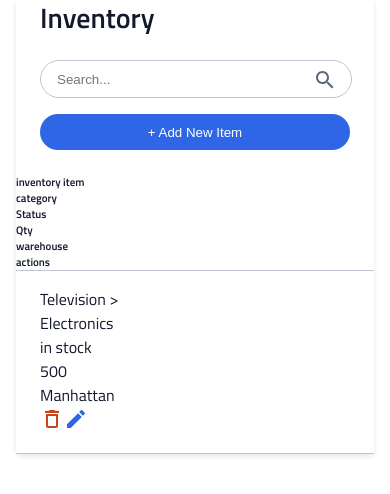
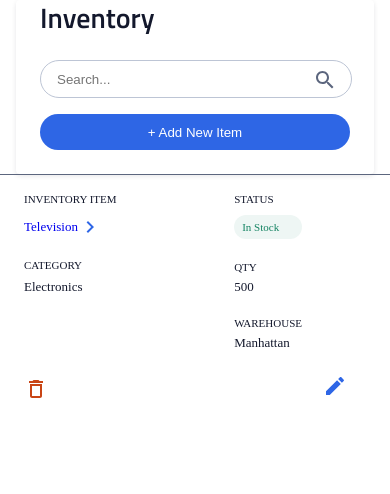
Before and after one commit to shanni6/instock-whistler, a React (Vite) app: page /inventory in a window 390 px wide. Shown: the top 494 px of the page. Built offline with nearby package versions, Linux system fonts and the light colour scheme.

Commit message:
inventoryListCard -style for mobile completed

```diff
--- a/src/components/InventoryList/InventoryList.jsx
+++ b/src/components/InventoryList/InventoryList.jsx
@@ -3,12 +3,14 @@ import deleteIcon from "../../assets/icons/delete_outline-24px.svg";
 import editIcon from "../../assets/icons/edit-24px.svg";
 import sortIcon from "../../assets/icons/sort-24px.svg";
 import searchIcon from "../../assets/icons/search-24px.svg";
+import InventoryListCard from "../InventoryListCard/InventoryListCard";
 
 import React, { useState, useEffect } from 'react';
 
 
 const InventoryList = () => {
   return (
+    <>
     <section className="inventory container">
       <div className="inventory__nav">
         <h1 className="inventory__title">Inventory</h1>
@@ -101,7 +103,14 @@ const InventoryList = () => {
         </ul>
 
       </div>
+
     </section>
+
+    <InventoryListCard/>
+    </>
+
+
+
   );
 };
 export default InventoryList;
--- a/src/components/InventoryList/InventoryList.scss
+++ b/src/components/InventoryList/InventoryList.scss
@@ -74,10 +74,15 @@ li {
     }
   }
 
+
+
+
+  &__container{
+    display: none;
+  }
+
   &__sort {
-    &-icon{
-        display: none;
-    }
+
     @include large {
       display: flex;
       justify-content: space-between;
--- a/src/components/InventoryListCard/InventoryListCard.jsx
+++ b/src/components/InventoryListCard/InventoryListCard.jsx
@@ -1,4 +1,31 @@
-const InventoryListCard=()=>{
+import { Link } from "react-router-dom";
+import "./InventoryListCard.scss";
+import deleteIcon from "../../assets/icons/delete_outline-24px.svg";
+import editIcon from "../../assets/icons/edit-24px.svg";
+import ChevronRight from "../../assets/icons/chevron_right-24px.svg";
+
+
+
+const InventoryListCard=(
+)=>{
+
+    const id = 1;
+const itemName = "Television";
+const category = "Electronics";
+const status = "In Stock";
+const quantity = 500;
+const warehouseName = "Manhattan";
+
+// Function to handle the inventory modal toggle
+const handleInventoryModalToggle = () => {
+  // Your implementation here
+  console.log("Inventory modal toggled");
+};
+
+// Example inventory name for modal
+const inventoryNameForModal = "Samsung TV";
+
+
     return (
         <>
       <li className="inventoryCard">
@@ -40,20 +67,20 @@ const InventoryListCard=()=>{
         <div className="inventoryCard__icons">
           <img
             className="inventoryCard__left-icon"
-            src={DeleteIcon}
+            src={deleteIcon}
             alt="delete icon"
           ></img>
           <Link to="/editItem">
             <img
               className="inventoryCard__left-icon"
-              src={EditIcon}
+              src={editIcon}
               alt="edit icon"
             ></img>
           </Link>
         </div>
       </li>
 
-      <li className="inventoryCardtableandDesktop__container">
+      {/* <li className="inventoryCardtableandDesktop__container">
         <div className="inventoryCardtableandDesktop__list">
           <h3 className="inventoryCardtableandDesktop__item">
             <Link className="Link__item" to={`/itemDetails/${id}`}>
@@ -79,19 +106,21 @@ const InventoryListCard=()=>{
                 handleInventoryModalToggle(id);
                 inventoryNameForModal(itemName);
               }}
-              src={DeleteIcon}
+              src={deleteIcon}
               alt="delete icon"
             ></img>
             <Link to="/editItem">
               <img
                 className="inventoryCardtableandDesktop__icon inventoryCardtableandDesktop__edit"
-                src={EditIcon}
+                src={editIcon}
                 alt="edit icon"
               ></img>
             </Link>
           </div>
         </div>
-      </li>
+      </li> */}
+
+
     </>
     )
 }
--- a/src/components/InventoryListCard/InventoryListCard.scss
+++ b/src/components/InventoryListCard/InventoryListCard.scss
@@ -0,0 +1,123 @@
+@use "../../styles/partials/layout-grid";
+@use "../../styles/partials/type-kit";
+
+@import "../../styles/partials/mixins";
+@import "../../styles/partials/colors";
+@import "../../styles/partials/padding";
+
+.inventoryCard {
+    display: flex;
+    flex-direction: column;
+    padding: 1rem;
+    border-top: 1px solid $secondary-slate;
+    @include medium {
+      display: none;
+    }
+    @include large {
+      display: none;
+    }
+
+    &__icons {
+      display: flex;
+      justify-content: space-between;
+      padding-top: 1.1875rem;
+      padding-bottom: 1.6875rem;
+    }
+    &__left {
+      display: flex;
+      flex-direction: column;
+      padding-left: 0.5rem;
+      justify-content: flex-start;
+
+      &-item {
+        margin-bottom: 1.25rem;
+      }
+      &-itemTitle {
+        font-family: "titillium-semi-bold";
+        font-size: 0.6875rem;
+        line-height: 1rem;
+      }
+      &-product {
+        font-family: "titillium-semi-bold";
+        font-size: 0.8125rem;
+        line-height: 1.25rem;
+        color: $primary-instock-indigo;
+      }
+      &-productimg {
+        position: relative;
+        top: 0.5rem;
+      }
+      &-categoryTitle {
+        font-family: "titillium-semi-bold";
+        font-size: 0.6875rem;
+        line-height: 1rem;
+        margin-bottom: 0.25rem;
+      }
+      &-category {
+        font-family: "titillium-regular";
+        font-size: 0.8125rem;
+        line-height: 1.25rem;
+        margin-bottom: 0.25rem;
+      }
+      &-icon {
+        padding-right: 1.6875rem;
+        padding-left: 0.5rem;
+      }
+    }
+    &__itemTitle {
+      font-family: "titillium-semi-bold";
+      font-size: 0.6875rem;
+      line-height: 1rem;
+      margin-bottom: 0.5rem;
+    }
+    &__categoryTitle {
+      font-family: "titillium-semi-bold";
+      font-size: 0.6875rem;
+      line-height: 1rem;
+      margin-bottom: 0.25rem;
+      margin-top: 1.25rem;
+      margin-bottom: 0.25rem;
+    }
+    &__right {
+      padding-right: 4.5rem;
+    }
+    &__category {
+      font-family: "titillium-semi-bold";
+      font-size: 0.8125rem;
+      line-height: 1rem;
+    }
+    &__item {
+      display: flex;
+      flex-direction: row;
+      font-family: "titillium-semi-bold";
+      color: $supporting-green;
+      font-size: 0.6875rem;
+      line-height: 1rem;
+      background-color: rgba(21, 132, 99, 0.07);
+      border-radius: 20px;
+      align-items: center;
+      padding: 0.25rem 0.5rem;
+    }
+  }
+
+  .inventoryCard__container {
+    display: flex;
+    justify-content: space-between;
+  }
+
+
+
+  .sortingimg {
+    position: relative;
+    top: 0.5rem;
+  }
+
+  .Link__item {
+    text-decoration: none;
+    @include medium {
+      width: 21.7%;
+    }
+    @include large {
+      width: 23%;
+    }
+  }
```
